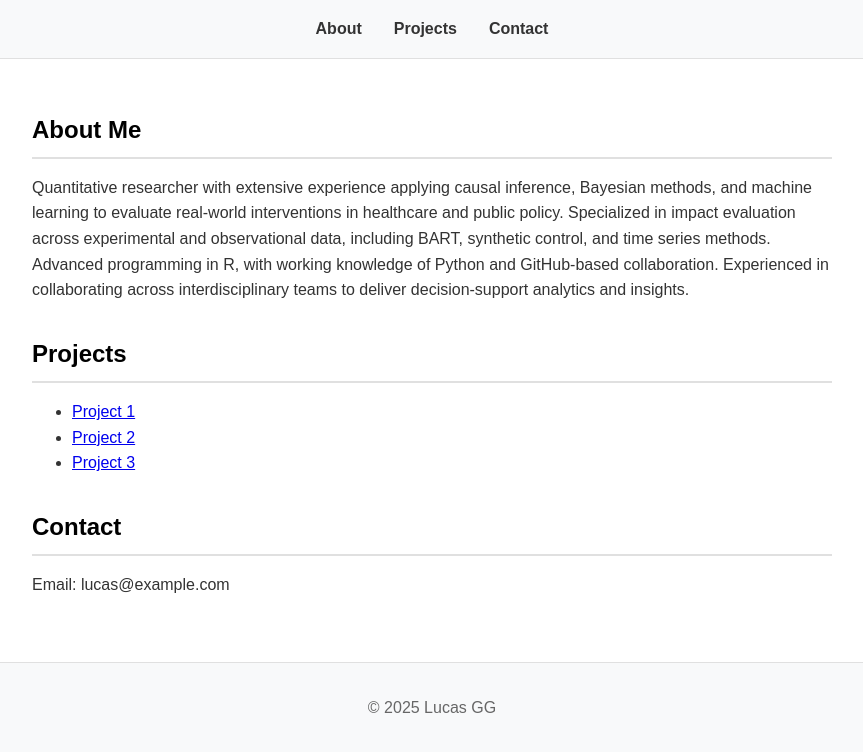
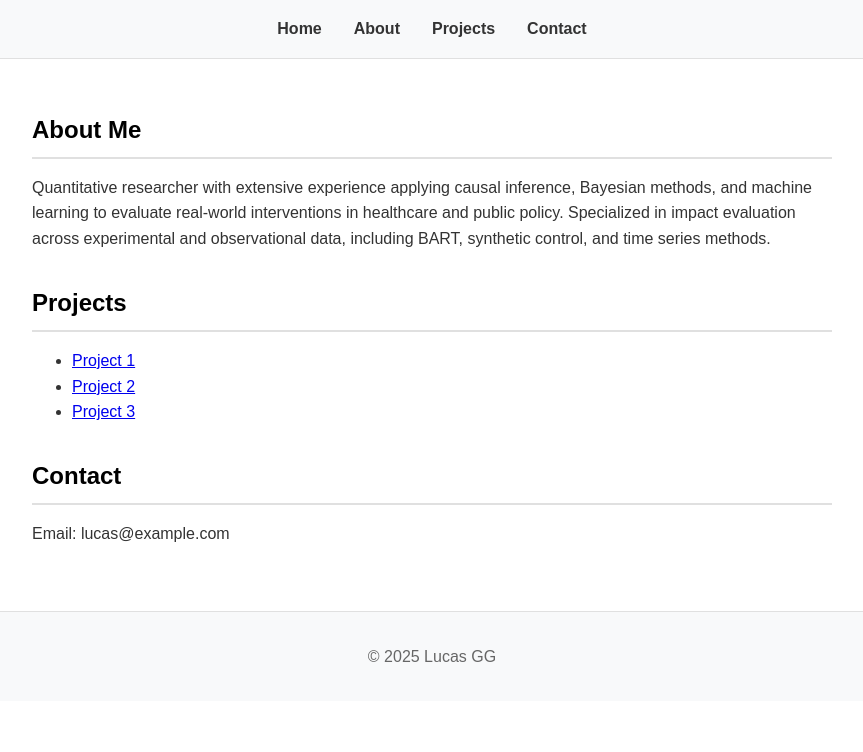
Before and after one commit to Lucas-GG/lucas-gg.github.io, a plain HTML site: page index.html in a window 1280 px wide. Shown: the whole page, without its empty margins (208-1071 px from the left). Drawn offline with Linux system fonts and the light colour scheme.

Commit message:
navigation

```diff
--- a/index.html
+++ b/index.html
@@ -10,16 +10,17 @@
     <header>
         <nav>
             <ul>
-                <li><a href="#about">About</a></li>
-                <li><a href="#projects">Projects</a></li>
-                <li><a href="#contact">Contact</a></li>
+                <li><a href="index.html">Home</a></li>
+                <li><a href="about.html">About</a></li>
+                <li><a href="projects.html">Projects</a></li>
+                <li><a href="contact.html">Contact</a></li>
             </ul>
         </nav>
     </header>
     <main>
         <section id="about">
             <h1>About Me</h1>
-            <p>Quantitative researcher with extensive experience applying causal inference, Bayesian methods, and machine learning to evaluate real-world interventions in healthcare and public policy. Specialized in impact evaluation across experimental and observational data, including BART, synthetic control, and time series methods. Advanced programming in R, with working knowledge of Python and GitHub-based collaboration. Experienced in collaborating across interdisciplinary teams to deliver decision-support analytics and insights.</p>
+            <p>Quantitative researcher with extensive experience applying causal inference, Bayesian methods, and machine learning to evaluate real-world interventions in healthcare and public policy. Specialized in impact evaluation across experimental and observational data, including BART, synthetic control, and time series methods. </p>
         </section>
         <section id="projects">
             <h1>Projects</h1>
```
Also changed, not shown: about.html (+1 -0 lines), contact.html (+1 -0 lines), projects.html (+1 -0 lines).
